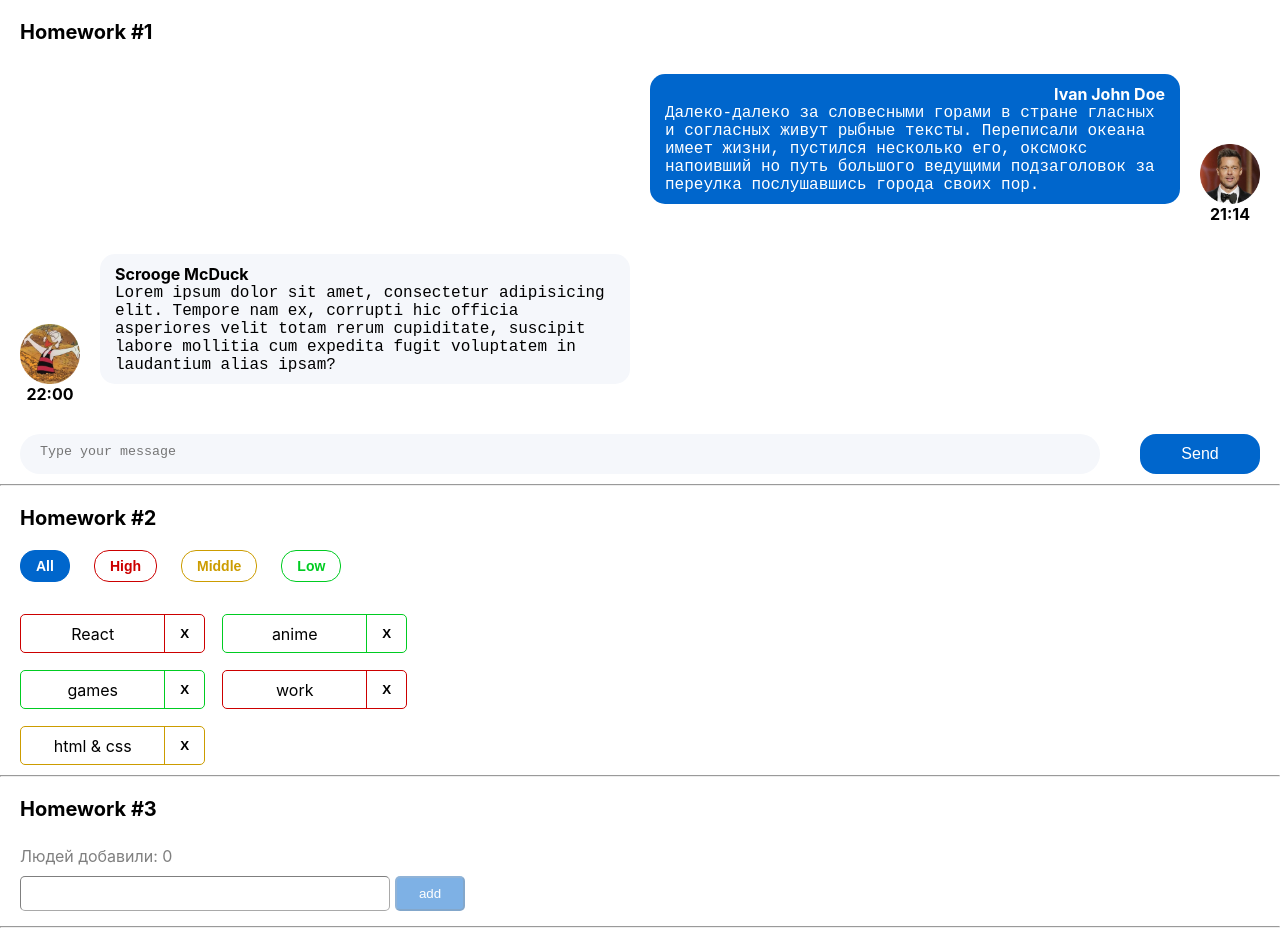
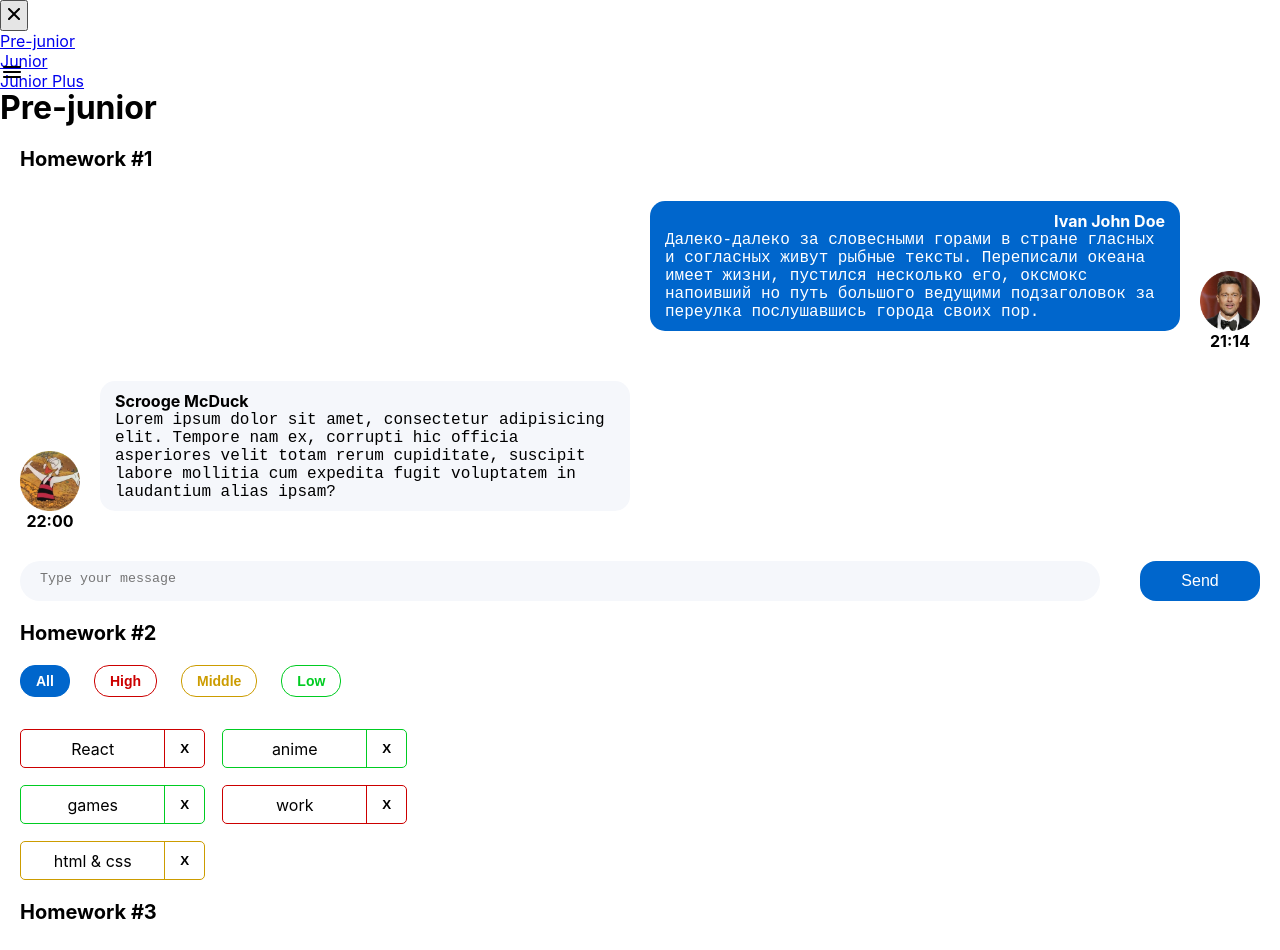
Before and after one commit to Katofuka/hw_with_autocheck, a React (Create React App) app: page /#/pre-junior in a window 1280 px wide. Shown: the top 950 px of the page. Built offline with nearby package versions, Linux system fonts and the light colour scheme.

Commit message:
links - yes styles - no

```diff
--- a/src/s1-main/App.tsx
+++ b/src/s1-main/App.tsx
@@ -1,25 +1,22 @@
 import React from 'react'
 import s from './App.module.css'
-import HW1 from '../s2-homeworks/hw01/HW1'
-import HW2 from '../s2-homeworks/hw02/HW2'
-import HW3 from '../s2-homeworks/hw03/HW3'
-import HW4 from "../s2-homeworks/hw04/HW4";
+import HW5 from '../s2-homeworks/hw05/HW5'
 
 function App() {
     return (
         <div className={s.App}>
-            <HW1/>
-            <hr/>
-            {/*раскомментировать по ходу выполнения*/}
-            <HW2/>
-            <hr/>
-            <HW3/>
-            <hr/>
-            <HW4/>
-            <hr/>
+            {/*<HW1/>*/}
+            {/*<hr/>*/}
+            {/*/!*раскомментировать по ходу выполнения*!/*/}
+            {/*<HW2/>*/}
+            {/*<hr/>*/}
+            {/*<HW3/>*/}
+            {/*<hr/>*/}
+            {/*<HW4/>*/}
+            {/*<hr/>*/}
 
             {/*при выполнении дз 5 и более - закомментировать здесь дз 1-4, так как они есть внутри дз 5*/}
-            {/*<HW5/>*/}
+            <HW5/>
         </div>
     )
 }
--- a/src/s2-homeworks/hw05/Pages.tsx
+++ b/src/s2-homeworks/hw05/Pages.tsx
@@ -1,5 +1,5 @@
 import React from 'react'
-import { Routes, Route, Navigate } from 'react-router-dom'
+import {Routes, Route, Navigate, NavLink} from 'react-router-dom'
 import Error404 from './pages/Error404'
 import PreJunior from './pages/PreJunior'
 import Junior from './pages/Junior'
@@ -18,15 +18,21 @@ function Pages() {
             <Routes>
                 {/*роутинг будут писать студенты*/}
                 {/*в начале мы попадаем на страницу '/' и переходим сразу на страницу /pre-junior*/}
-                {/*<Route ...*/}
+                <Route path={'/'} element={
+                    <Navigate to={PATH.PRE_JUNIOR} />
+                }/>
 
                 {/*роуты для /pre-junior, /junior, /junior-plus*/}
                 {/*<Route ...*/}
+                <Route path={PATH.PRE_JUNIOR} element={<PreJunior />}/>
                 {/*<Route ...*/}
+                <Route path={PATH.JUNIOR} element={<Junior />} />
                 {/*<Route ...*/}
+                <Route path={PATH.JUNIOR_PLUS} element={<JuniorPlus />} />
+
 
                 {/*роут для несуществующей страницы должен отрисовать <Error404 />*/}
-                {/*<Route ...*/}
+                <Route path={'/*'} element={<Error404 />}/>
             </Routes>
         </div>
     )
--- a/src/s2-homeworks/hw05/sidebar/Sidebar.module.css
+++ b/src/s2-homeworks/hw05/sidebar/Sidebar.module.css
@@ -1,13 +1,24 @@
 .sidebar {
+    height: 60px;
 }
 
 .sidebar.open {
+
+    background-color: blue;
+    width: 200px;
+    max-height: 100%;
 }
 
 .background {
+    background-color: #b21232;
+
+
 }
 
 .nav {
+    display: flex;
+    flex-direction: column;
+
 }
 
 .nav a {
@@ -18,7 +29,9 @@
 
 .nav a.active {
 }
+
 .close {
+
 }
 
 .close img {
--- a/src/s2-homeworks/hw05/sidebar/Sidebar.tsx
+++ b/src/s2-homeworks/hw05/sidebar/Sidebar.tsx
@@ -31,7 +31,7 @@ export const Sidebar: FC<PropsType> = ({open, handleClose}) => {
                         id={'hw5-pre-junior-link'}
                         to={PATH.PRE_JUNIOR}
                         onClick={handleClose}
-                        // className={...} // делает студент
+                        // className={(isActive )=>} // делает студент
                     >
                         Pre-junior
                     </NavLink>
```
